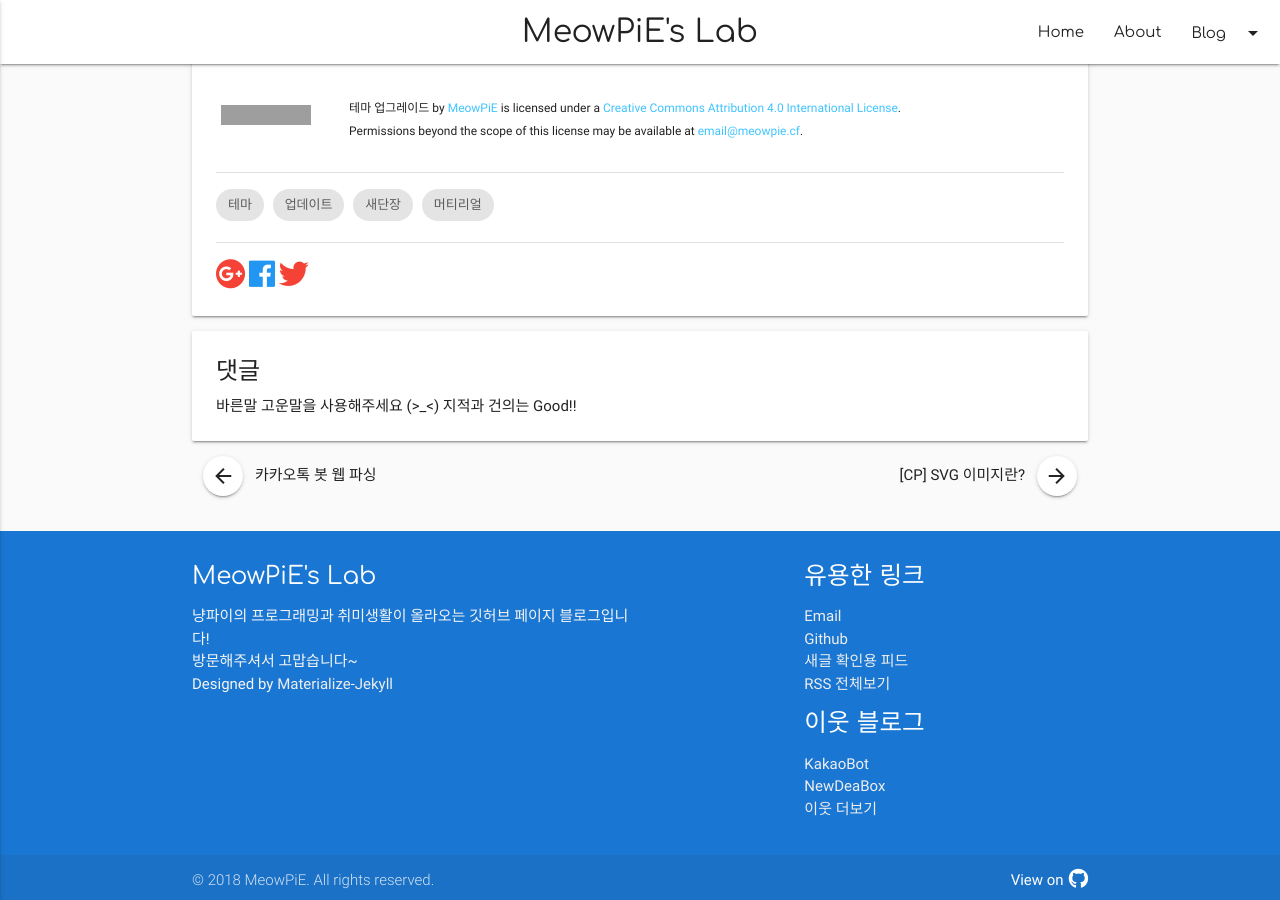
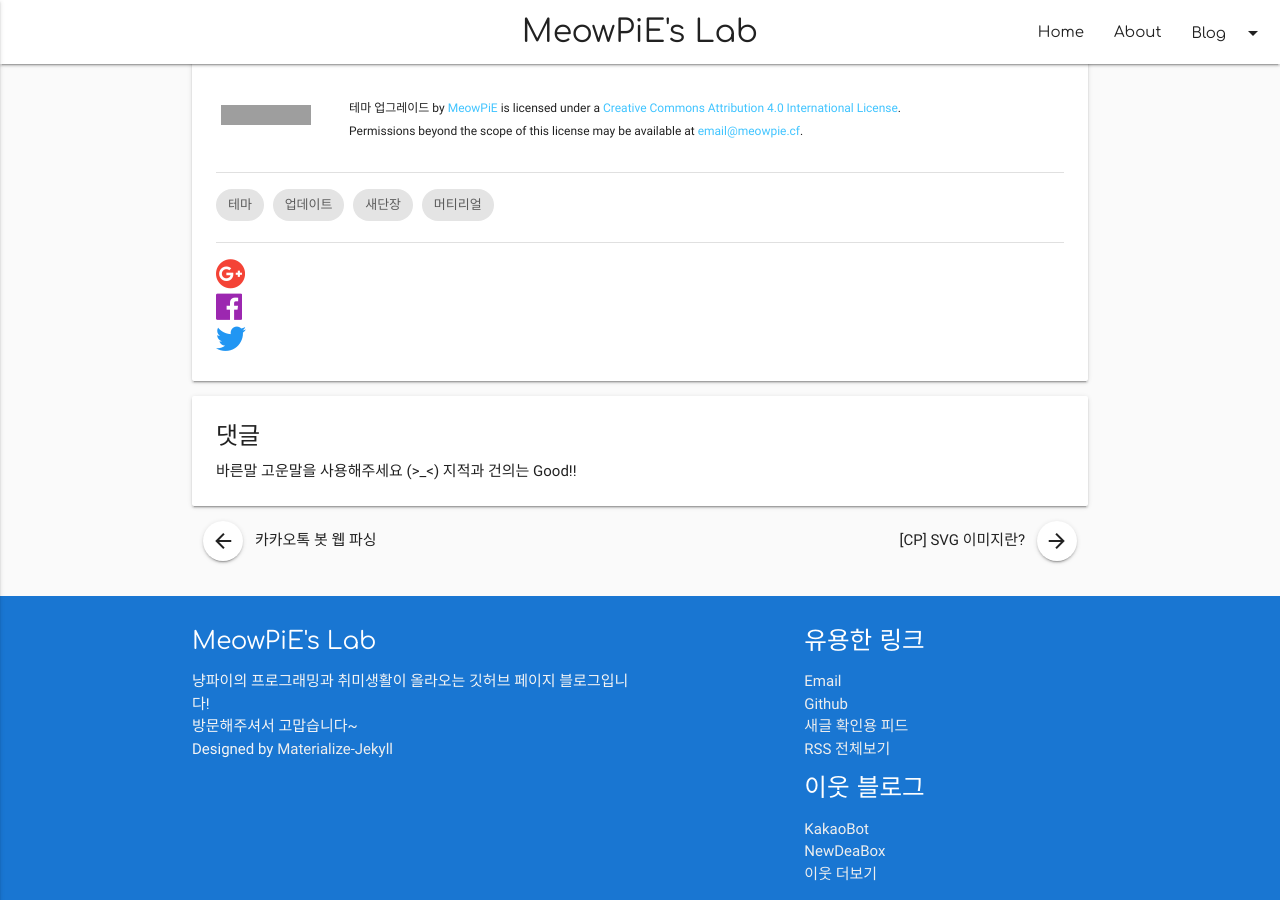
Before and after one commit to NenkaLab/meowpie.github.io, a Jekyll site: the page built from _posts/2018-01-25-theme-upgrade.md, in a window 1280 px wide and 900 px high, scrolled down 1152 px. Built offline with Jekyll 4.4.1, drawn with Linux system fonts in a browser that asks for light colours; nearby versions of some CDN libraries; some web fonts are replaced; comment, search, counter and statistics services are not loaded; grey boxes are pictures that could not be loaded.

Commit message:
업데이트
성의없는 커밋이 때때로 끌리는군요 :+1: 어라? 이게뭐지 :anchor: 이게뭐얔 이런것도 있었넼

```diff
--- a/_layouts/post.html
+++ b/_layouts/post.html
@@ -51,9 +51,15 @@ layout: default
                 <div class="chip">{{ tag }}</div>
               {% endfor %}
               <div class="divider" style="margin: 16px 0;"></div>
-              <a class="waves-effect red-text" href="https://plus.google.com/share?url={{ url }}{{ page.url }}"><i class="fab fa-google-plus fa-2x"></i></a>
-              <a class="waves-effect blue-text" href="https://www.facebook.com/sharer/sharer.php?u={{ url }}{{ page.url }}"><i class="fab fa-facebook fa-2x"></i></a>
-              <a class="waves-effect red-text" href="https://twitter.com/share?text={{ page.title }} | {{ site.title }}&url={{ url }}{{ page.url }}"><i class="fab fa-twitter fa-2x"></i></a>
+              <div class"col s1">
+                <a class="waves-effect red-text" href="https://plus.google.com/share?url={{ url }}{{ page.url }}"><i class="fab fa-google-plus fa-2x"></i></a>
+              </div>
+              <div class"col s1">
+                <a class="waves-effect purple-text" href="https://www.facebook.com/sharer/sharer.php?u={{ url }}{{ page.url }}"><i class="fab fa-facebook fa-2x"></i></a>
+              </div>
+              <div class"col s1">
+                <a class="waves-effect blue-text" href="https://twitter.com/share?text={{ page.title }} | {{ site.title }}&url={{ url }}{{ page.url }}"><i class="fab fa-twitter fa-2x"></i></a>
+              </div>
             </div>
           </div>
         </article>
```
